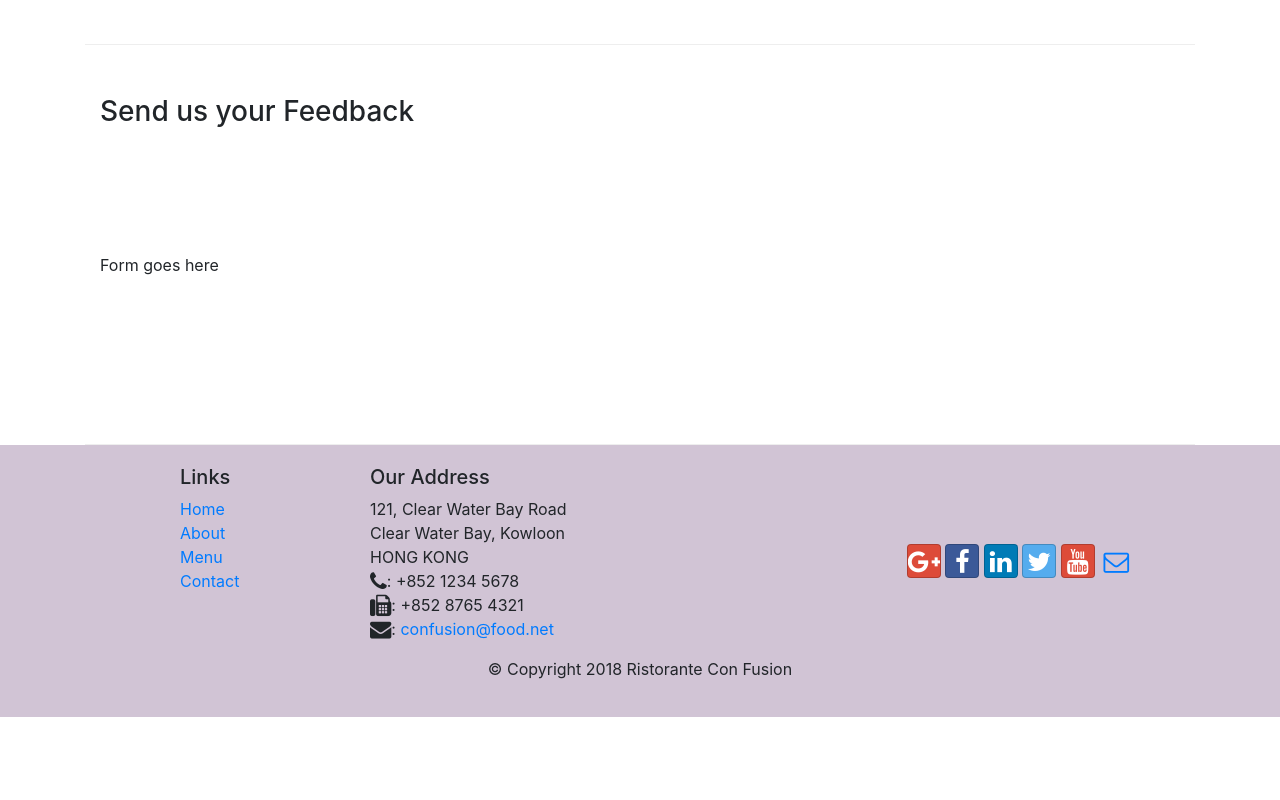
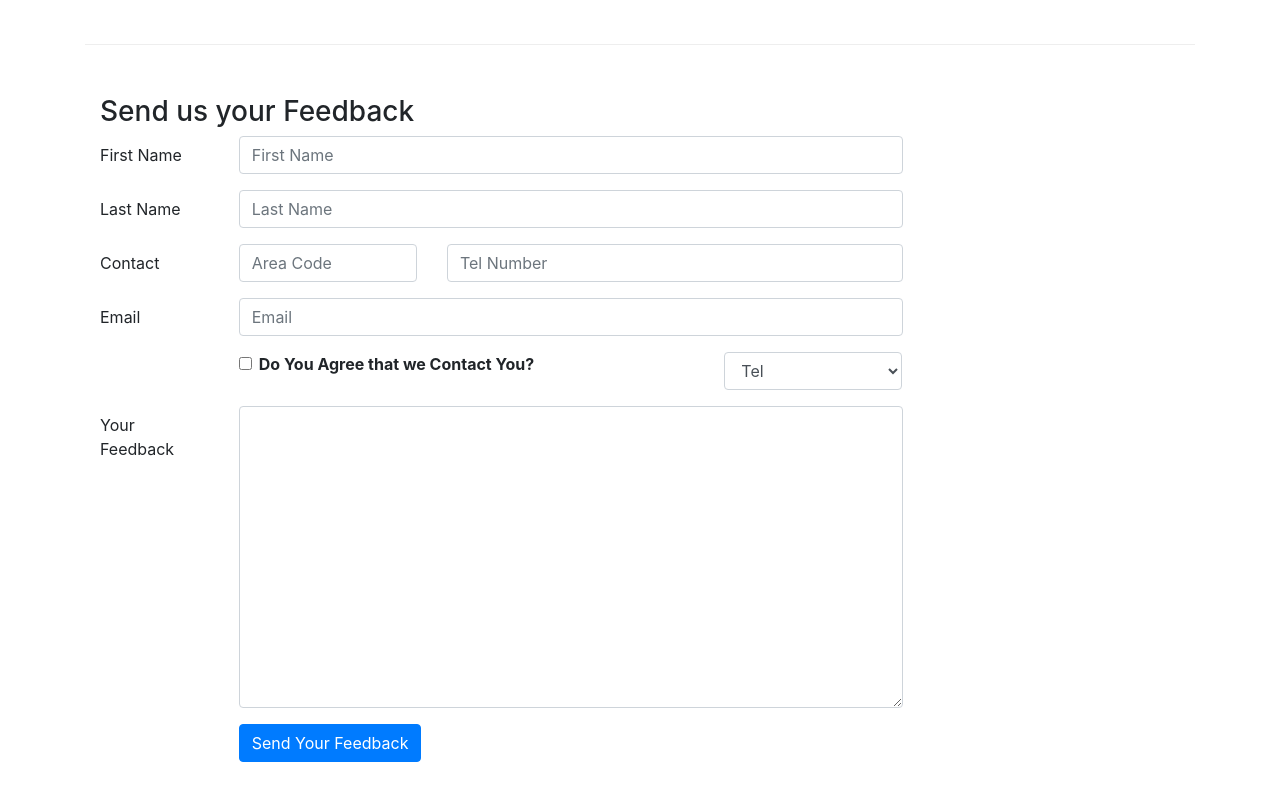
Before and after one commit to ilyabdul/CourseraCSSHTMLJS, a website: page contactus.html in a window 1280 px wide. Shown: the part 820-1620 px from the top of the page. Before the commit the page ends 1537 px from the top, so only its background shows below. Drawn offline with nearby package versions, Linux system fonts and the light colour scheme.

Commit message:
Added forms and it's element to ContactUs

```diff
--- a/contactus.html
+++ b/contactus.html
@@ -82,7 +82,7 @@
               <div class="btn-group" role="group">
                 <a role="button" class="btn btn-primary" href="tel:+2348029052354"><i class="fa fa-phone"></i>Call</a>
                 <a role="button" class="btn btn-info" "><i class="fa fa-skype"></i>Skype</a>
-                <a role="button" class="btn btn-success" href="mailto:ilyabdul4"gmail.com"><i class="fa fa-envelope-o"></i>Email</a>
+                <a role="button" class="btn btn-success" href="mailto:ilyabdul4@gmail.com"><i class="fa fa-envelope-o"></i>Email</a>
               </div>
             </div>
         </div>
@@ -92,7 +92,64 @@
               <h3>Send us your Feedback</h3>
            </div>
             <div class="col-12 col-md-9">
-                Form goes here
+                <form>
+                    <div class="form-group row">
+                        <label for="firstname" class="col-md-2 col-form-label">First Name</label>
+                        <div class="col-md-10">
+                            <input type="text" class="form-control" id="firstname" name="firstname" placeholder="First Name">
+                        </div>
+                    </div>
+                    <div class="form-group row">
+                        <label for="lastname" class="col-md-2 col-form-label">Last Name</label>
+                        <div class="col-md-10">
+                            <input type="text" class="form-control" id="lastname" name="lastname" placeholder="Last Name">
+                        </div>
+                    </div>
+
+                    <div class="form-group row">
+
+                        <label for="telnum" class="col-12 col-md-2 col-form-label">Contact</label>
+                        <div class="col-5 col-md-3">
+                            <input type="tel" class="form-control" id="areacode" name="areacode" placeholder="Area Code">
+                        </div>
+
+                        <div class="col-7 col-md-7">
+                            <input type="tel" class="form-control" id="telnum" name="telnum" placeholder="Tel Number">
+                        </div>
+                    </div>
+                    <div class="form-group row">
+                        <label for="emailid" class="col-md-2 col-form-label">Email</label>
+                        <div class="col-md-10">
+                            <input type="email" class="form-control" id="emailid" name="emailid" placeholder="Email">
+                        </div>
+                    </div>
+                    <div class="form-group row">
+                        <div class="col-md-6 offset-md-2">
+                            <div class="form-check">
+                                <input type="checkbox" name="approve" id="approve" class="form-check-input" value="">
+                                <label for="approve" class="form-check-label"><strong>Do You Agree that we Contact You?</strong></label>
+                            </div>
+                        </div>
+                        <div class="col-md-3 offset-md-1">
+                            <select class="form-control">
+                                <option>Tel</option>
+                                <option>Email</option>
+                            </select>
+                        </div>
+                    </div>
+                    <div class="form-group row">
+                        <label for="feedback" class="col-md-2 col-form-label">Your Feedback</label>
+                        <div class="col-md-10">
+                            <textarea  class="form-control" id="feedback" name="feedback" rows="12">
+                            </textarea>
+                        </div>
+                    </div>
+                    <div class="form-group row">
+                        <div class="offset-md-2 col-md 10">
+                            <button class="btn btn-primary" type="submit">Send Your Feedback</button>
+                        </div>
+                    </div>
+                </form>
             </div>
              <div class="col-12 col-md">
             </div>
```
